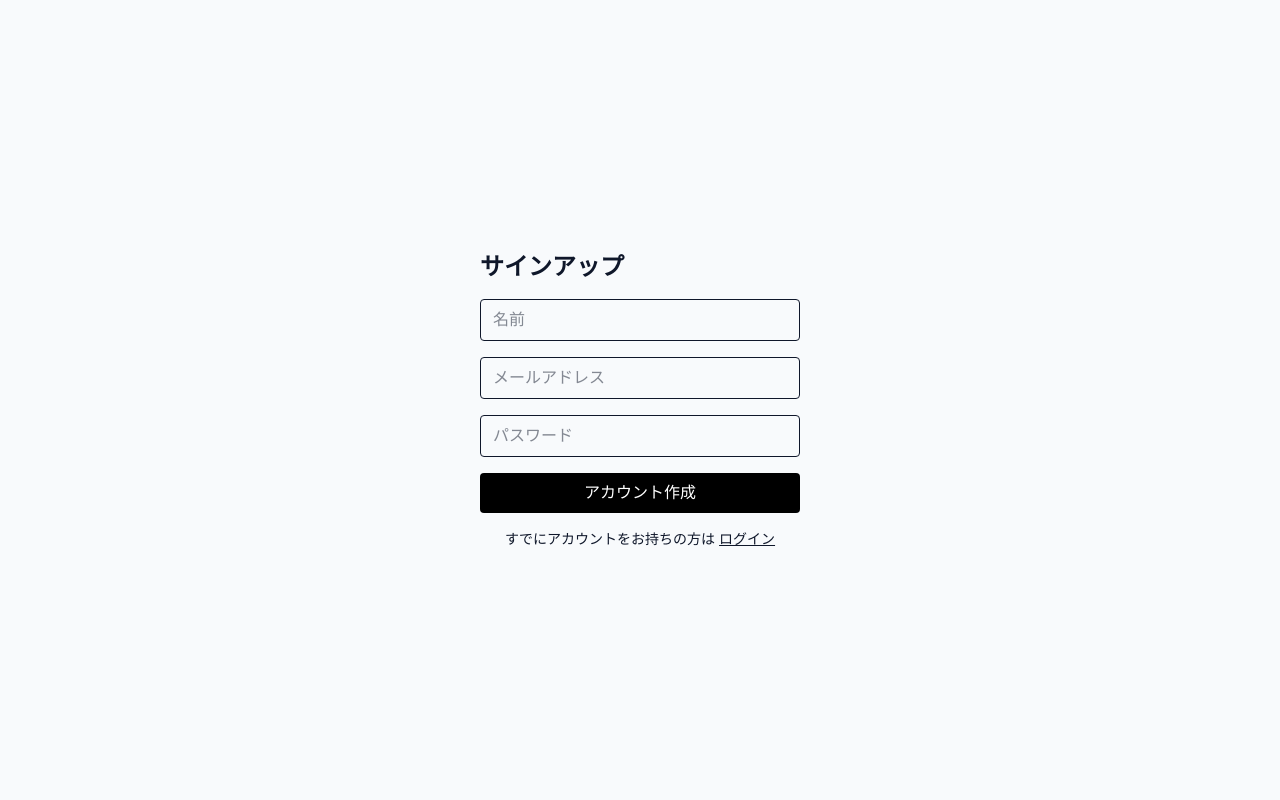
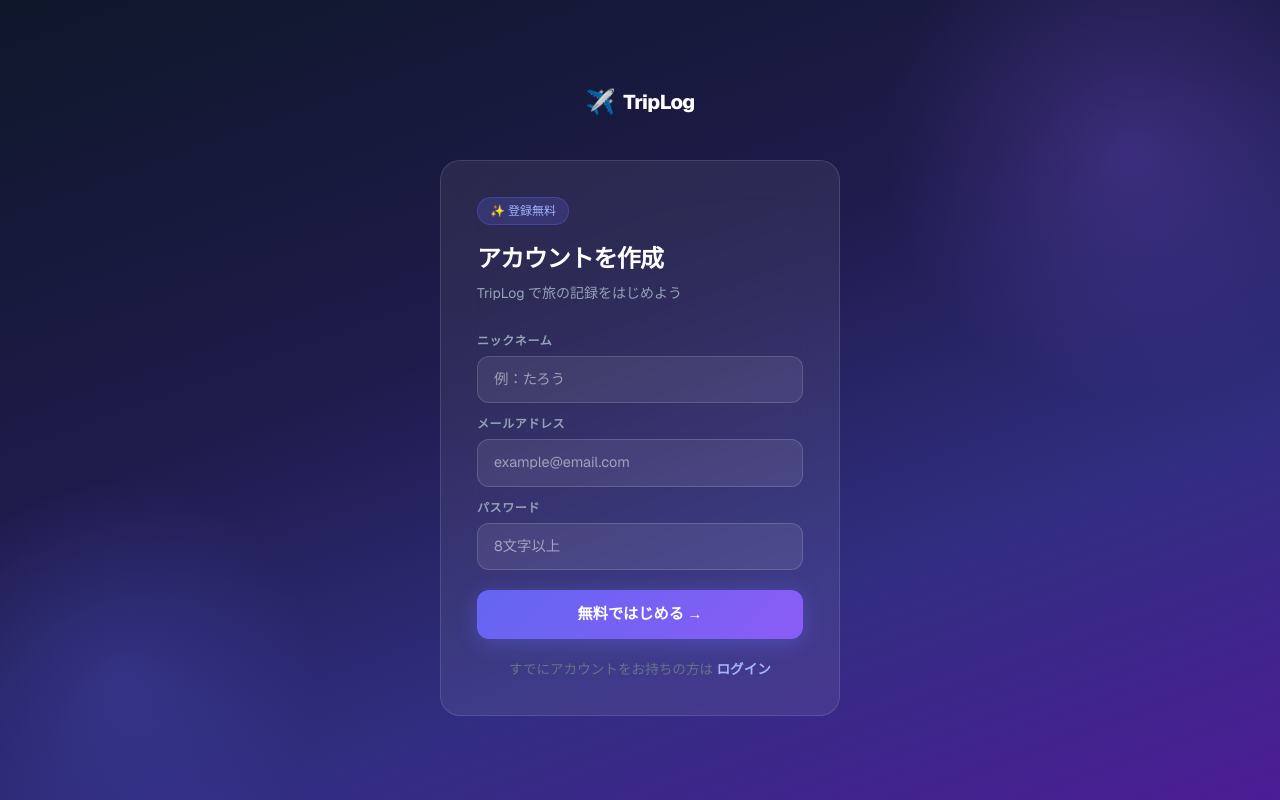
Before and after one commit to kottsu629/tabidock, a Next.js app: page /signup in a window 1280 px wide. Built offline with nearby package versions, Linux system fonts and the light colour scheme; no server answers.

Commit message:
ログイン・登録の装飾変更

```diff
--- a/app/login/page.tsx
+++ b/app/login/page.tsx
@@ -4,6 +4,18 @@ import { useState } from 'react'
 import { useRouter } from 'next/navigation'
 import { supabase } from '@/lib/supabase'
 import Link from 'next/link'
+
+const inputStyle: React.CSSProperties = {
+  width: '100%',
+  padding: '12px 16px',
+  border: '1px solid rgba(255,255,255,0.15)',
+  borderRadius: '12px',
+  backgroundColor: 'rgba(255,255,255,0.08)',
+  color: '#ffffff',
+  fontSize: '0.9rem',
+  outline: 'none',
+  boxSizing: 'border-box',
+}
 
 export default function LoginPage() {
   const router = useRouter()
@@ -15,50 +27,118 @@ export default function LoginPage() {
   const handleLogin = async () => {
     setLoading(true)
     setError(null)
-
     const { error } = await supabase.auth.signInWithPassword({ email, password })
-
-        if (error) {
-            setError(error.message)
-            setLoading(false)
-            return
-        }
-
+    if (error) { setError(error.message); setLoading(false); return }
     router.push('/dashboard')
   }
 
   return (
-        <div className="min-h-screen flex items-center justify-center">
-            <div className="w-full max-w-sm space-y-4 p-8">
-                <h1 className="text-2xl font-bold">ログイン</h1>
+    <div style={{
+      minHeight: '100vh',
+      background: 'linear-gradient(160deg, #0f172a 0%, #1e1b4b 40%, #312e81 70%, #4c1d95 100%)',
+      display: 'flex',
+      flexDirection: 'column',
+      alignItems: 'center',
+      justifyContent: 'center',
+      padding: '24px',
+      position: 'relative',
+      overflow: 'hidden',
+      fontFamily: 'var(--font-geist-sans), -apple-system, sans-serif',
+    }}>
+      {/* 背景の装飾 */}
+      <div style={{
+        position: 'absolute', top: '-100px', right: '-100px',
+        width: '500px', height: '500px', borderRadius: '50%',
+        background: 'radial-gradient(circle, rgba(139,92,246,0.25) 0%, transparent 70%)',
+        pointerEvents: 'none',
+      }} />
+      <div style={{
+        position: 'absolute', bottom: '-80px', left: '-80px',
+        width: '400px', height: '400px', borderRadius: '50%',
+        background: 'radial-gradient(circle, rgba(99,102,241,0.2) 0%, transparent 70%)',
+        pointerEvents: 'none',
+      }} />
 
-                {error && <p className="text-red-500 text-sm">{error}</p>}
+      {/* ロゴ */}
+      <Link href="/" style={{ textDecoration: 'none', marginBottom: '40px', display: 'flex', alignItems: 'center', gap: '8px' }}>
+        <span style={{ fontSize: '1.5rem' }}>✈️</span>
+        <span style={{ fontWeight: 800, fontSize: '1.25rem', color: '#ffffff', letterSpacing: '-0.03em' }}>TripLog</span>
+      </Link>
 
+      {/* カード */}
+      <div style={{
+        width: '100%',
+        maxWidth: '400px',
+        backgroundColor: 'rgba(255,255,255,0.07)',
+        border: '1px solid rgba(255,255,255,0.12)',
+        borderRadius: '20px',
+        padding: '36px',
+        backdropFilter: 'blur(20px)',
+        position: 'relative',
+      }}>
+        <h1 style={{ fontSize: '1.5rem', fontWeight: 800, color: '#ffffff', marginBottom: '6px', letterSpacing: '-0.03em' }}>
+          おかえりなさい
+        </h1>
+        <p style={{ fontSize: '0.875rem', color: '#94a3b8', marginBottom: '28px' }}>
+          TripLog にログインする
+        </p>
+
+        <div style={{ display: 'flex', flexDirection: 'column', gap: '12px' }}>
           <input
             type="email"
             placeholder="メールアドレス"
             value={email}
             onChange={e => setEmail(e.target.value)}
-                    className="w-full border rounded px-3 py-2"
+            style={inputStyle}
           />
           <input
             type="password"
             placeholder="パスワード"
             value={password}
             onChange={e => setPassword(e.target.value)}
-                    className="w-full border rounded px-3 py-2"
+            onKeyDown={e => e.key === 'Enter' && handleLogin()}
+            style={inputStyle}
           />
+        </div>
+
+        {error && (
+          <div style={{
+            marginTop: '12px',
+            padding: '10px 14px',
+            backgroundColor: 'rgba(239,68,68,0.15)',
+            border: '1px solid rgba(239,68,68,0.3)',
+            borderRadius: '10px',
+          }}>
+            <p style={{ fontSize: '0.8rem', color: '#fca5a5', margin: 0 }}>{error}</p>
+          </div>
+        )}
+
         <button
           onClick={handleLogin}
           disabled={loading}
-                    className="w-full bg-black text-white py-2 rounded"
+          style={{
+            width: '100%',
+            marginTop: '20px',
+            padding: '13px',
+            background: 'linear-gradient(135deg, #6366f1, #8b5cf6)',
+            border: 'none',
+            borderRadius: '12px',
+            color: '#ffffff',
+            fontSize: '0.95rem',
+            fontWeight: 700,
+            cursor: loading ? 'not-allowed' : 'pointer',
+            opacity: loading ? 0.7 : 1,
+            boxShadow: '0 4px 20px rgba(99,102,241,0.4)',
+          }}
         >
           {loading ? 'ログイン中...' : 'ログイン'}
         </button>
 
-                <p className="text-sm text-center">
-                    アカウントをお持ちでない方は
-                    <Link href="/signup" className="underline ml-1">サインアップ</Link>
+        <p style={{ textAlign: 'center', marginTop: '20px', fontSize: '0.85rem', color: '#64748b' }}>
+          アカウントをお持ちでない方は{' '}
+          <Link href="/signup" style={{ color: '#a5b4fc', textDecoration: 'none', fontWeight: 600 }}>
+            新規登録
+          </Link>
         </p>
       </div>
     </div>
--- a/app/signup/page.tsx
+++ b/app/signup/page.tsx
@@ -5,11 +5,23 @@ import { useRouter } from 'next/navigation'
 import { supabase } from '@/lib/supabase'
 import Link from 'next/link'
 
+const inputStyle: React.CSSProperties = {
+  width: '100%',
+  padding: '12px 16px',
+  border: '1px solid rgba(255,255,255,0.15)',
+  borderRadius: '12px',
+  backgroundColor: 'rgba(255,255,255,0.08)',
+  color: '#ffffff',
+  fontSize: '0.9rem',
+  outline: 'none',
+  boxSizing: 'border-box',
+}
+
 export default function SignupPage() {
   const router = useRouter()
+  const [name, setName] = useState('')
   const [email, setEmail] = useState('')
   const [password, setPassword] = useState('')
-    const [name, setName] = useState('')
   const [error, setError] = useState<string | null>(null)
   const [loading, setLoading] = useState(false)
 
@@ -18,65 +30,158 @@ export default function SignupPage() {
     setError(null)
 
     const { data, error: signUpError } = await supabase.auth.signUp({ email, password })
-
     if (signUpError || !data.user) {
       setError(signUpError?.message ?? 'エラーが発生しました')
       setLoading(false)
       return
     }
 
-        const { error: insertError } = await supabase
-            .from('users')
-            .insert({ id: data.user.id, name })
-
-        if (insertError) {
-            setError(insertError.message)
-            setLoading(false)
-            return
-        }
+    const { error: insertError } = await supabase.from('users').insert({ id: data.user.id, name })
+    if (insertError) { setError(insertError.message); setLoading(false); return }
 
     router.push('/dashboard')
   }
 
   return (
-        <div className="min-h-screen flex items-center justify-center">
-            <div className="w-full max-w-sm space-y-4 p-8">
-                <h1 className="text-2xl font-bold">サインアップ</h1>
+    <div style={{
+      minHeight: '100vh',
+      background: 'linear-gradient(160deg, #0f172a 0%, #1e1b4b 40%, #312e81 70%, #4c1d95 100%)',
+      display: 'flex',
+      flexDirection: 'column',
+      alignItems: 'center',
+      justifyContent: 'center',
+      padding: '24px',
+      position: 'relative',
+      overflow: 'hidden',
+      fontFamily: 'var(--font-geist-sans), -apple-system, sans-serif',
+    }}>
+      {/* 背景の装飾 */}
+      <div style={{
+        position: 'absolute', top: '-100px', right: '-100px',
+        width: '500px', height: '500px', borderRadius: '50%',
+        background: 'radial-gradient(circle, rgba(139,92,246,0.25) 0%, transparent 70%)',
+        pointerEvents: 'none',
+      }} />
+      <div style={{
+        position: 'absolute', bottom: '-80px', left: '-80px',
+        width: '400px', height: '400px', borderRadius: '50%',
+        background: 'radial-gradient(circle, rgba(99,102,241,0.2) 0%, transparent 70%)',
+        pointerEvents: 'none',
+      }} />
 
-                {error && <p className="text-red-500 text-sm">{error}</p>}
+      {/* ロゴ */}
+      <Link href="/" style={{ textDecoration: 'none', marginBottom: '40px', display: 'flex', alignItems: 'center', gap: '8px' }}>
+        <span style={{ fontSize: '1.5rem' }}>✈️</span>
+        <span style={{ fontWeight: 800, fontSize: '1.25rem', color: '#ffffff', letterSpacing: '-0.03em' }}>TripLog</span>
+      </Link>
 
+      {/* カード */}
+      <div style={{
+        width: '100%',
+        maxWidth: '400px',
+        backgroundColor: 'rgba(255,255,255,0.07)',
+        border: '1px solid rgba(255,255,255,0.12)',
+        borderRadius: '20px',
+        padding: '36px',
+        backdropFilter: 'blur(20px)',
+        position: 'relative',
+      }}>
+        {/* バッジ */}
+        <div style={{
+          display: 'inline-flex', alignItems: 'center', gap: '6px',
+          backgroundColor: 'rgba(99,102,241,0.2)',
+          border: '1px solid rgba(99,102,241,0.35)',
+          borderRadius: '100px', padding: '4px 12px',
+          fontSize: '0.75rem', color: '#a5b4fc', fontWeight: 500,
+          marginBottom: '16px',
+        }}>
+          ✨ 登録無料
+        </div>
+
+        <h1 style={{ fontSize: '1.5rem', fontWeight: 800, color: '#ffffff', marginBottom: '6px', letterSpacing: '-0.03em' }}>
+          アカウントを作成
+        </h1>
+        <p style={{ fontSize: '0.875rem', color: '#94a3b8', marginBottom: '28px' }}>
+          TripLog で旅の記録をはじめよう
+        </p>
+
+        <div style={{ display: 'flex', flexDirection: 'column', gap: '12px' }}>
+          <div>
+            <label style={{ display: 'block', fontSize: '0.75rem', fontWeight: 600, color: '#94a3b8', marginBottom: '6px', letterSpacing: '0.05em', textTransform: 'uppercase' }}>
+              ニックネーム
+            </label>
             <input
               type="text"
-                    placeholder="名前"
+              placeholder="例：たろう"
               value={name}
               onChange={e => setName(e.target.value)}
-                    className="w-full border rounded px-3 py-2"
+              style={inputStyle}
             />
+          </div>
+          <div>
+            <label style={{ display: 'block', fontSize: '0.75rem', fontWeight: 600, color: '#94a3b8', marginBottom: '6px', letterSpacing: '0.05em', textTransform: 'uppercase' }}>
+              メールアドレス
+            </label>
             <input
               type="email"
-                    placeholder="メールアドレス"
+              placeholder="example@email.com"
               value={email}
               onChange={e => setEmail(e.target.value)}
-                    className="w-full border rounded px-3 py-2"
+              style={inputStyle}
             />
+          </div>
+          <div>
+            <label style={{ display: 'block', fontSize: '0.75rem', fontWeight: 600, color: '#94a3b8', marginBottom: '6px', letterSpacing: '0.05em', textTransform: 'uppercase' }}>
+              パスワード
+            </label>
             <input
               type="password"
-                    placeholder="パスワード"
+              placeholder="8文字以上"
               value={password}
               onChange={e => setPassword(e.target.value)}
-                    className="w-full border rounded px-3 py-2"
+              style={inputStyle}
             />
+          </div>
+        </div>
+
+        {error && (
+          <div style={{
+            marginTop: '12px',
+            padding: '10px 14px',
+            backgroundColor: 'rgba(239,68,68,0.15)',
+            border: '1px solid rgba(239,68,68,0.3)',
+            borderRadius: '10px',
+          }}>
+            <p style={{ fontSize: '0.8rem', color: '#fca5a5', margin: 0 }}>{error}</p>
+          </div>
+        )}
+
         <button
           onClick={handleSignup}
           disabled={loading}
-                    className="w-full bg-black text-white py-2 rounded"
+          style={{
+            width: '100%',
+            marginTop: '20px',
+            padding: '13px',
+            background: 'linear-gradient(135deg, #6366f1, #8b5cf6)',
+            border: 'none',
+            borderRadius: '12px',
+            color: '#ffffff',
+            fontSize: '0.95rem',
+            fontWeight: 700,
+            cursor: loading ? 'not-allowed' : 'pointer',
+            opacity: loading ? 0.7 : 1,
+            boxShadow: '0 4px 20px rgba(99,102,241,0.4)',
+          }}
         >
-                    {loading ? '登録中...' : 'アカウント作成'}
+          {loading ? '登録中...' : '無料ではじめる →'}
         </button>
 
-                <p className="text-sm text-center">
-                    すでにアカウントをお持ちの方は
-                    <Link href="/login" className="underline ml-1">ログイン</Link>
+        <p style={{ textAlign: 'center', marginTop: '20px', fontSize: '0.85rem', color: '#64748b' }}>
+          すでにアカウントをお持ちの方は{' '}
+          <Link href="/login" style={{ color: '#a5b4fc', textDecoration: 'none', fontWeight: 600 }}>
+            ログイン
+          </Link>
         </p>
       </div>
     </div>
```
Lines whose indentation alone changed are shown as unchanged.
